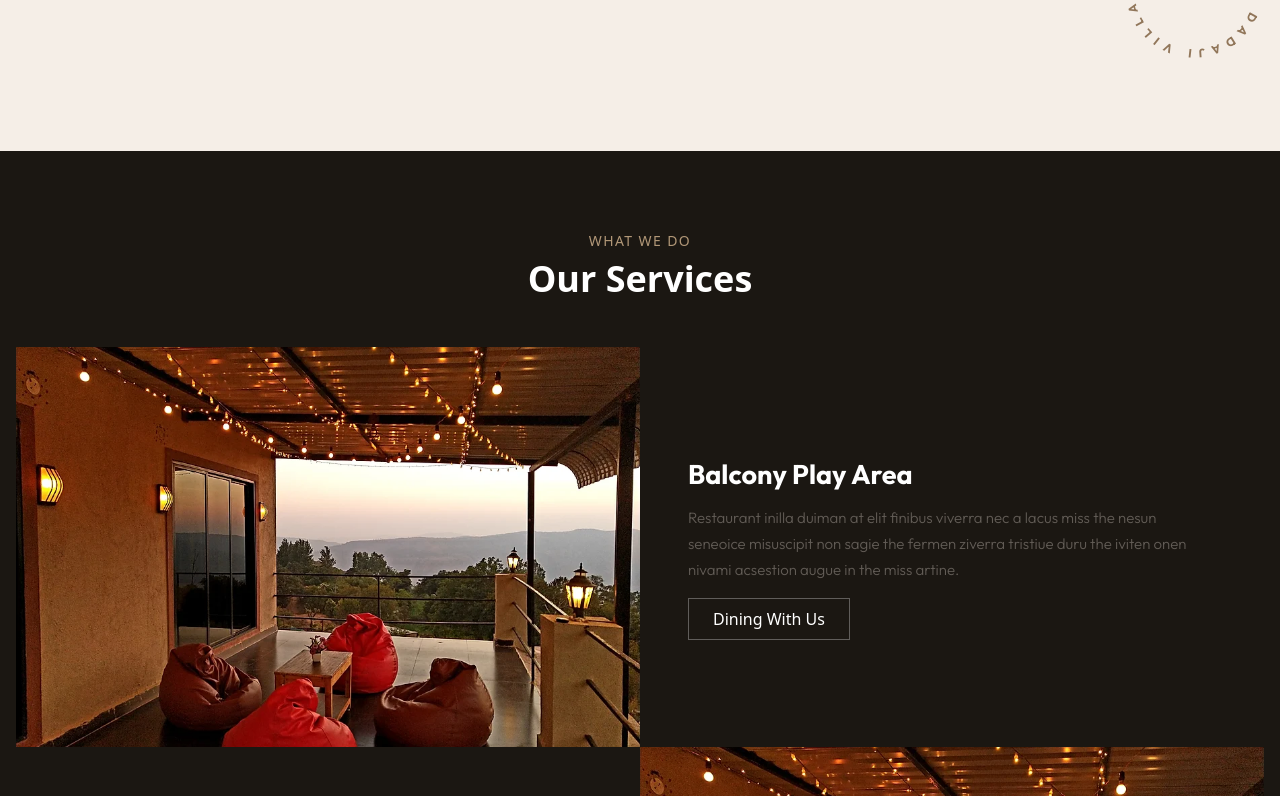
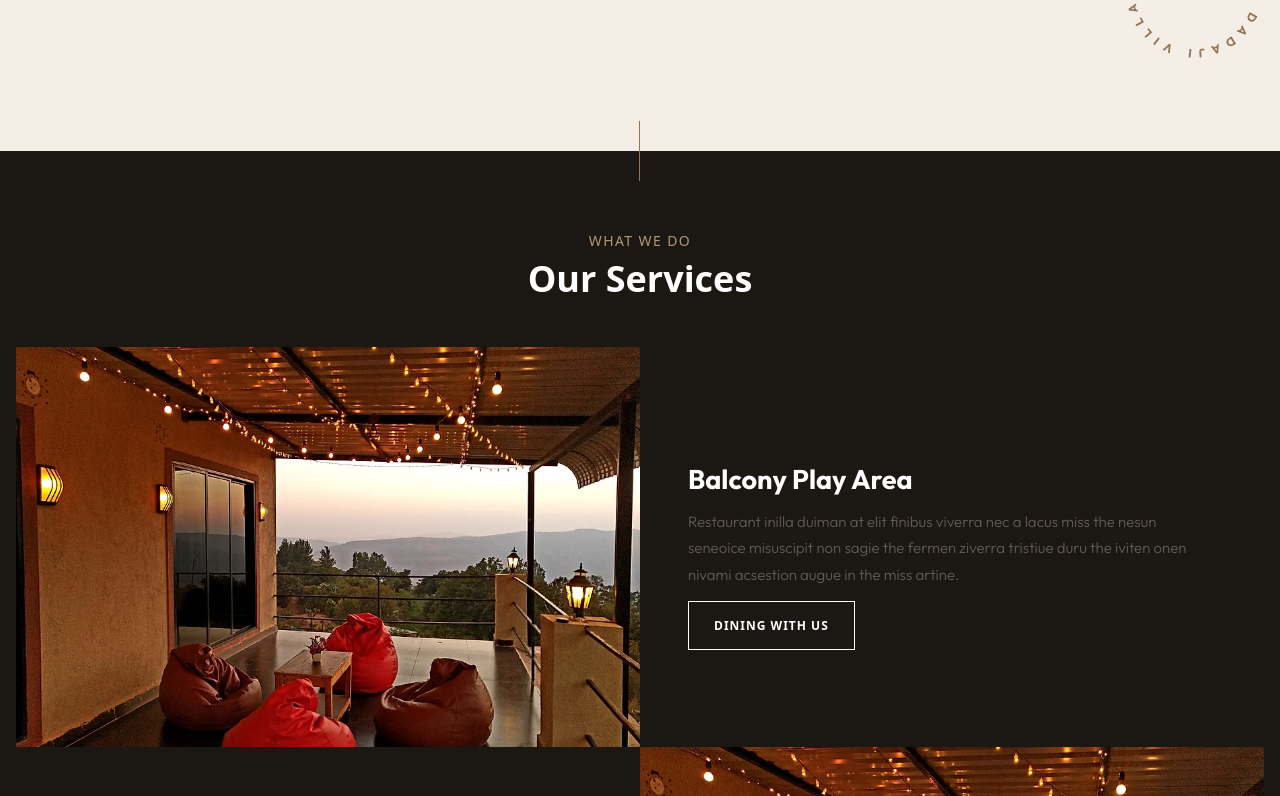
Before and after one commit to prafulpatil9966/dadaji-villa, a Next.js app: page / in a window 1280 px wide. Shown: the part 1284-2080 px from the top of the page. Built offline with nearby package versions, Linux system fonts and the light colour scheme.

Commit message:
commit changes

```diff
--- a/next.config.ts
+++ b/next.config.ts
@@ -2,7 +2,7 @@
  * @type {import('next').NextConfig}
  */
 const nextConfig = {
-  output: 'export',
+  // output: 'export',
   eslint: {
     ignoreDuringBuilds: true,
   },
--- a/src/app/components/footer.tsx
+++ b/src/app/components/footer.tsx
@@ -9,7 +9,7 @@ const Footer = () => {
     <footer className="bg-[#14100c] text-white font-outfit">
       {/* Top Section */}
       <div className="py-16 border-b border-white/10">
-        <div className="max-w-7xl mx-auto px-4 grid md:grid-cols-3 gap-12">
+        <div className="max-w-7xl mx-auto px-4 grid md:grid-cols-3 gap-6">
           {/* About */}
           <motion.div
             initial={{ opacity: 0, y: 20 }}
@@ -22,7 +22,7 @@ const Footer = () => {
               Welcome to the best five-star deluxe hotel in New York. Hotel elementum sesue the aucan vestibulum
               aliquam justo in sapien rutrum volutpat.
             </p>
-            <div className="mt-4">
+            {/* <div className="mt-4">
               <select
                 onChange={(e) => (window.location.href = e.target.value)}
                 className="bg-transparent border border-white/30 rounded px-3 py-2 text-sm"
@@ -30,7 +30,7 @@ const Footer = () => {
                 <option value="http://duruthemes.com/">English</option>
                 <option value="http://duruthemes.com/">German</option>
               </select>
-            </div>
+            </div> */}
           </motion.div>
 
           {/* Explore Links */}
--- /dev/null
+++ b/src/app/components/global-ui/HeroButton/HeroButton.scss
@@ -0,0 +1,29 @@
+.hero-section-button {
+    position: relative; // Required for ::after to position absolutely inside
+    overflow: hidden; // Ensures the animation doesn't overflow
+    z-index: 1;
+
+    &::after {
+      content: '';
+      position: absolute;
+      bottom: 0;
+      left: 100%;
+      width: 0;
+      height: 100%;
+      background: #fff;
+      transition: all 0.3s ease;
+      z-index: -1; // Ensure it appears behind the text
+    }
+
+    &:hover::after {
+      width: 100%;
+      left: 0;
+      -webkit-transition: width 0.3s ease;
+      transition: width 0.3s ease;
+    }
+
+    // Optional: Text color change on hover
+    &:hover {
+      color: #000; // adjust based on background
+    }
+  }
--- /dev/null
+++ b/src/app/components/global-ui/HeroButton/HeroButton.tsx
@@ -0,0 +1,23 @@
+import React from "react";
+import './HeroButton.scss'
+
+interface ButtonProps {
+  href: string;
+  children: React.ReactNode;
+  className?: string;
+}
+
+const HeroButton: React.FC<ButtonProps> = ({ href, children,className }) => {
+  return (
+    <div className="mt-6">
+      <a
+        href={href}
+        className={`hero-section-button font-bold bg-transparent text-[#fff] px-[25px] py-[15px] m-0 relative text-[11px] lg:text-[12px] border border-solid border-white uppercase tracking-[1px] ${className}`}
+      >
+        {children}
+      </a>
+    </div>
+  );
+};
+
+export default HeroButton;
--- /dev/null
+++ b/src/app/components/global-ui/HeroButton/index.js
@@ -0,0 +1,3 @@
+import HeroButton from './HeroButton.tsx'
+export default HeroButton;
+e
--- a/src/app/components/home/AboutSection/AboutSection.tsx
+++ b/src/app/components/home/AboutSection/AboutSection.tsx
@@ -6,6 +6,7 @@ import './AboutSection.scss'
 
 const AboutSection = () => {
     return (
+        <>
             <section className="home-about-section py-30 md:pb-40  bg-[#f5eee7]" id="about">
                 <div className="container mx-auto px-4">
                     <div className="flex flex-col lg:flex-row items-center gap-12">
@@ -121,6 +122,8 @@ const AboutSection = () => {
                     </div>
                 </div>
             </section>
+            <div className="hidden sm:block relative mx-auto -my-[30px] w-[1.5px] h-[60px] border-l-[1.5px] border-[#91765a] z-[10] opacity-100"></div>
+        </>
     );
 };
 
--- a/src/app/components/home/HeroSection/HeroSection.scss
+++ b/src/app/components/home/HeroSection/HeroSection.scss
@@ -1,32 +1,32 @@
 .hero-section-container {
     overflow-x: hidden;
-    .hero-section-button {
-      position: relative; // Required for ::after to position absolutely inside
-      overflow: hidden; // Ensures the animation doesn't overflow
-      z-index: 1;
+    // .hero-section-button {
+    //   position: relative; // Required for ::after to position absolutely inside
+    //   overflow: hidden; // Ensures the animation doesn't overflow
+    //   z-index: 1;
 
-      &::after {
-        content: '';
-        position: absolute;
-        bottom: 0;
-        left: 100%;
-        width: 0;
-        height: 100%;
-        background: #fff;
-        transition: all 0.3s ease;
-        z-index: -1; // Ensure it appears behind the text
-      }
+    //   &::after {
+    //     content: '';
+    //     position: absolute;
+    //     bottom: 0;
+    //     left: 100%;
+    //     width: 0;
+    //     height: 100%;
+    //     background: #fff;
+    //     transition: all 0.3s ease;
+    //     z-index: -1; // Ensure it appears behind the text
+    //   }
 
-      &:hover::after {
-        width: 100%;
-        left: 0;
-        -webkit-transition: width 0.3s ease;
-        transition: width 0.3s ease;
-      }
+    //   &:hover::after {
+    //     width: 100%;
+    //     left: 0;
+    //     -webkit-transition: width 0.3s ease;
+    //     transition: width 0.3s ease;
+    //   }
 
-      // Optional: Text color change on hover
-      &:hover {
-        color: #000; // adjust based on background
-      }
-    }
+    //   // Optional: Text color change on hover
+    //   &:hover {
+    //     color: #000; // adjust based on background
+    //   }
+    // }
   }
--- a/src/app/components/home/HeroSection/HeroSection.tsx
+++ b/src/app/components/home/HeroSection/HeroSection.tsx
@@ -1,19 +1,25 @@
 'use client';
 
 import { motion } from 'framer-motion';
-import { useEffect, useState } from 'react';
+import { useEffect, useRef, useState } from 'react';
 import './HeroSection.scss'
+import HeroButton from '../../global-ui/HeroButton/HeroButton';
 
 const HeroSection = () => {
     const [isClient, setIsClient] = useState(false);
 
+
     useEffect(() => setIsClient(true), []);
+    const videoRef = useRef<HTMLVideoElement>(null);
+    console.log(videoRef);
+
 
     return (
         <header className="hero-section-container relative w-full h-screen overflow-hidden">
             {/* Video background */}
             <div className="absolute inset-0 -z-10">
                 <video
+                    ref={videoRef}
                     className="w-full h-full object-cover"
                     autoPlay
                     loop
@@ -48,14 +54,7 @@ const HeroSection = () => {
                     <h1 className="text-3xl md:text-5xl font-bold leading-tight">
                         A Unique Mountain Villa
                     </h1>
-                    <div className="mt-10">
-                        <a
-                            href="#rooms"
-                            className="hero-section-button font-bold bg-transparent text-[#fff] px-[25px] py-[15px] m-0 relative text-[12px] border-[1px] border-[solid] border-[#fff] uppercase tracking-[1px]"
-                        >
-                            Rooms & Villa
-                        </a>
-                    </div>
+                    <HeroButton href="#rooms">Rooms & Villa</HeroButton>
                 </motion.div>
             </div>
 
--- a/src/app/components/home/ServicesSection/ServicesSection.tsx
+++ b/src/app/components/home/ServicesSection/ServicesSection.tsx
@@ -3,6 +3,7 @@
 import Image from 'next/image';
 import Link from 'next/link';
 import { motion } from 'framer-motion';
+import HeroButton from '../../global-ui/HeroButton/HeroButton';
 
 const services = [
   {
@@ -58,7 +59,7 @@ const ServicesSecton = () => {
                   alt={service.title}
                   // width={700}
                   // height={400}
-                  className="w-full object-cover h-[400px]"
+                  className="w-full object-cover h-[200px] md:h-[400px] lg:h-[400px]"
                 />
               </Link>
             </motion.div>
@@ -70,15 +71,16 @@ const ServicesSecton = () => {
               viewport={{ once: true }}
               className="md:w-1/2 w-full bg-[#1b1712] flex items-center"
             >
-              <div className="p-8 md:p-12">
+              <div className="pt-4 pb-8 px-0 md:p-12">
                 <h4 className="text-[27px] text-white leading-[1.5em] mt-0 mb-2.5 mx-0 Outfit-700">{service.title}</h4>
                 <p className=" text-[15px] font-light leading-[1.75em] text-[#625c56] mb-[15px] Outfit-300">{service.text}</p>
-                <Link
+                {/* <Link
                   href={service.link}
                   className="inline-block px-6 py-2 border border-white/30 hover:border-[#91765a] hover:text-[#91765a] transition"
                 >
                   {service.button}
-                </Link>
+                </Link> */}
+                <HeroButton href={service.link} className='text-[10px]' >{service.button}</HeroButton>
               </div>
             </motion.div>
           </div>
--- a/src/app/contact/page.tsx
+++ b/src/app/contact/page.tsx
@@ -19,7 +19,7 @@ const Contact = () => {
 
 
     return (
-        <div className="bg-[#f5eee7] text-black">
+        <div className="bg-[#f5eee7] text-black overflow-hidden">
             {/* Banner Header */}
             <div
                 className="relative h-[60vh] bg-cover bg-fixed flex items-center justify-center"
@@ -40,7 +40,7 @@ const Contact = () => {
             </div>
 
             {/* Contact Section */}
-            <section className="py-10 md:py-15 lg:py-20 px-4">
+            <section className="py-10 md:py-15 lg:py-20 px-4 overflow-hidden">
                 <div className="max-w-7xl mx-auto">
                     <div className="grid lg:grid-cols-2 gap-16 mb-20">
                         {/* Contact Info */}
```
Lines whose indentation alone changed are shown as unchanged.
